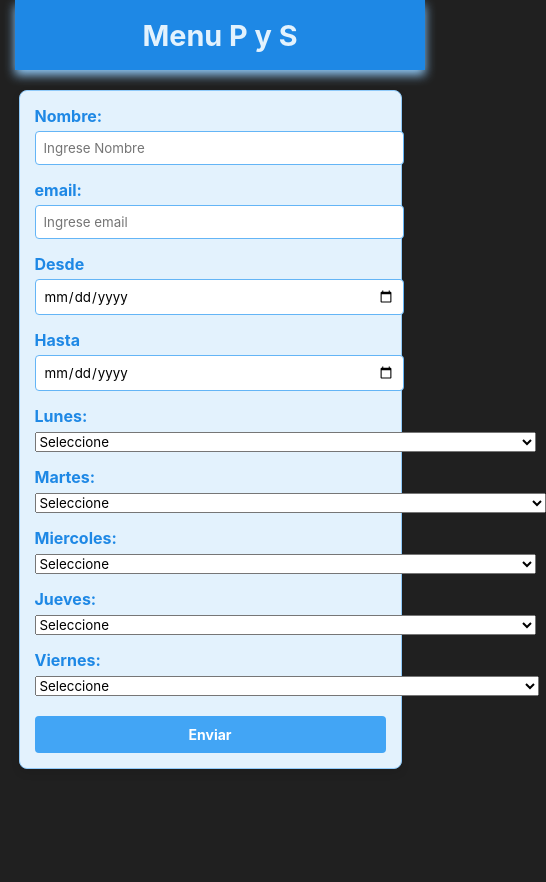
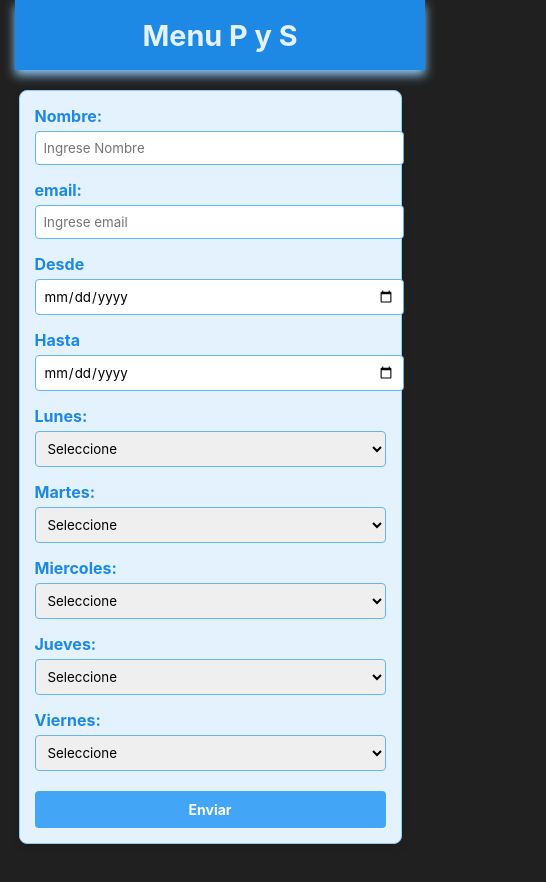
Before and after one commit to elifred2022/menupys, a React (Create React App) app: page / in a window 390 px wide. Shown: the top 882 px of the page, 546 px wide, since content can reach past the window. Built offline with nearby package versions, Linux system fonts and the light colour scheme.

Commit message:
corregi el ccs del slect en el responsive

```diff
--- a/src/index.css
+++ b/src/index.css
@@ -91,7 +91,8 @@ header {
 
 .formulario input[type="text"],
 .formulario input[type="date"],
-.formulario input[type="email"] {
+.formulario input[type="email"],
+.formulario select  {
   flex: 1;
   padding: 8px;
   border: 1px solid #64b5f6;
@@ -217,7 +218,8 @@ header {
 
   .formulario input[type="text"],
   .formulario input[type="date"],
-  .formulario input[type="email"] {
+  .formulario input[type="email"],
+  .formulario select {
     width: 100%;
   }
 }
```
